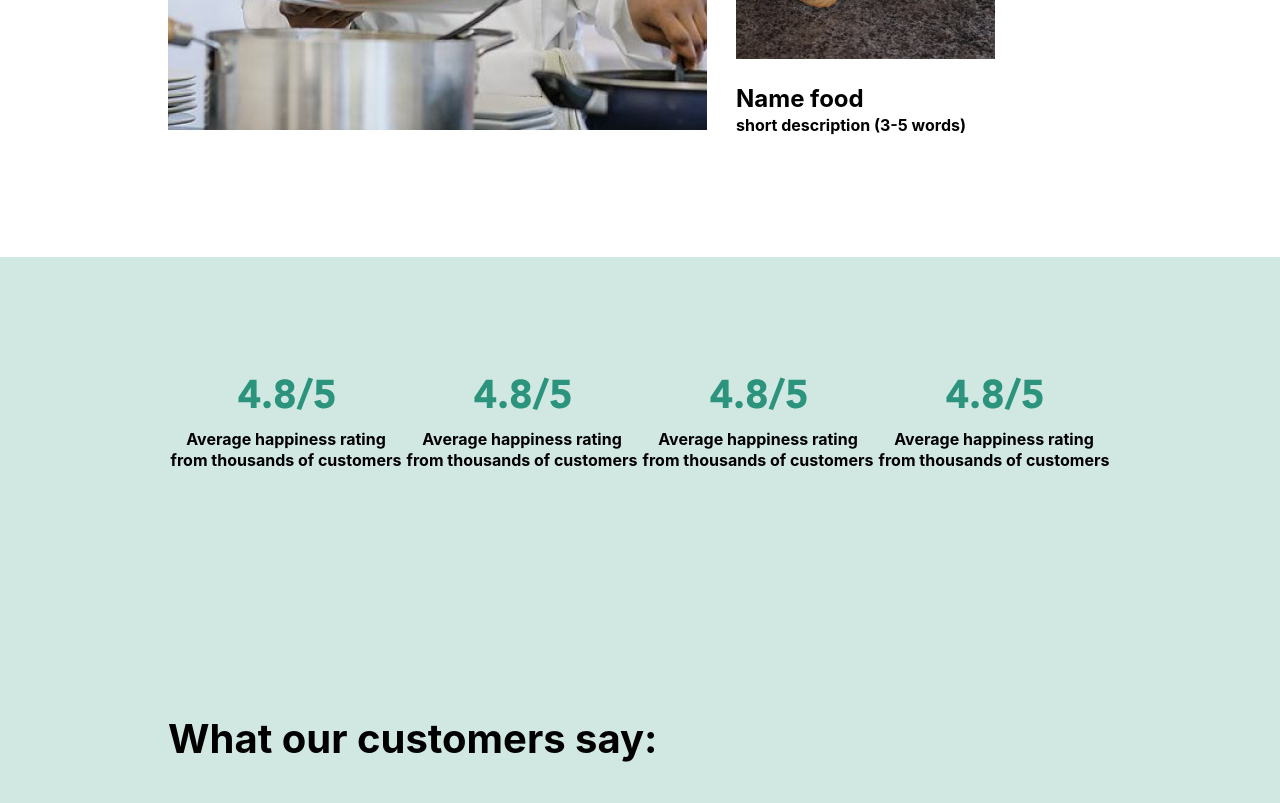
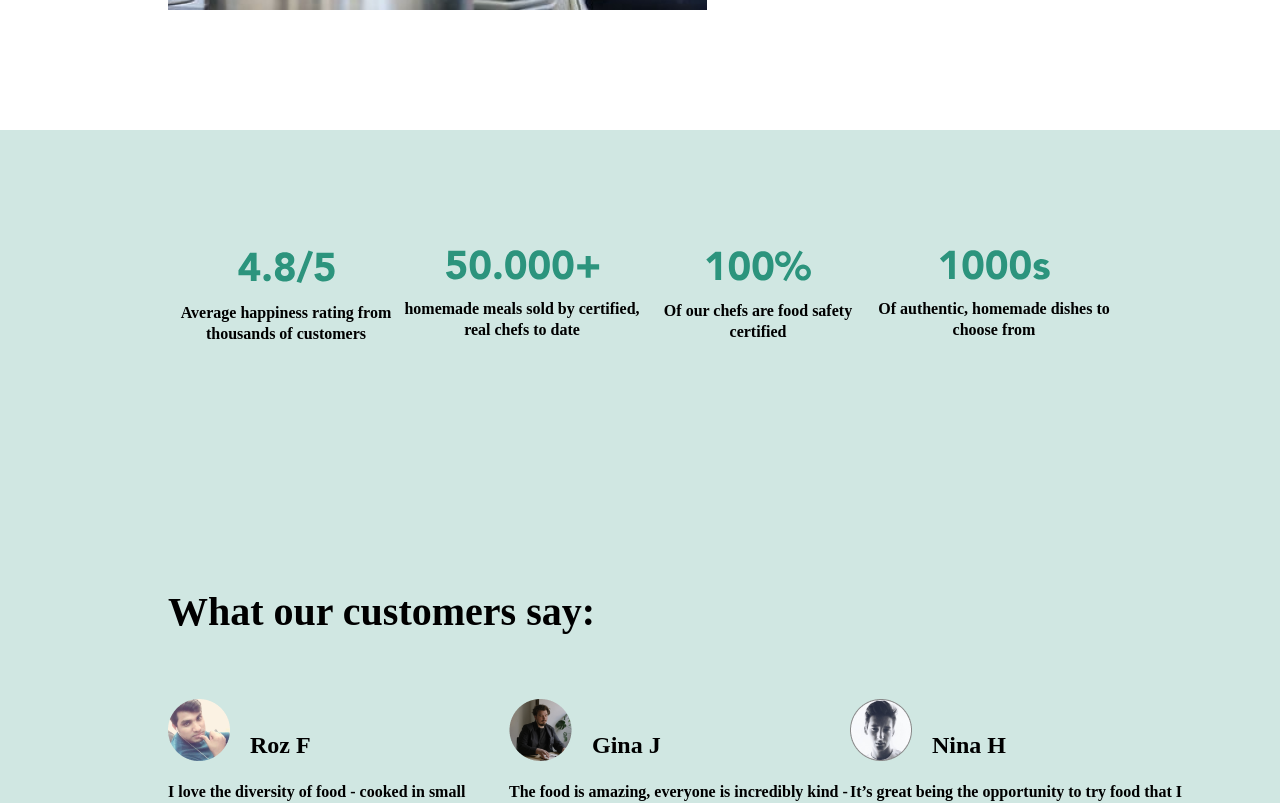
Before and after one commit to devvad/brightlab-test-project-react-ts, a React (Create React App) app: page / in a window 1280 px wide. Shown: the part 3840-4643 px from the top of the page. Built offline with nearby package versions, Linux system fonts and the light colour scheme.

Commit message:
fix facts

```diff
--- a/src/App.tsx
+++ b/src/App.tsx
@@ -84,19 +84,19 @@ function App() {
         	alt: "4.8/5"
 				},
 				{
-					figcaption: "Average happiness rating from thousands of customers",
-        	image: fact1,
-        	alt: "4.8/5"
+					figcaption: "homemade meals sold by certified, real chefs to date",
+        	image: fact2,
+        	alt: "50.000+"
 				},
 				{
-					figcaption: "Average happiness rating from thousands of customers",
-        	image: fact1,
-        	alt: "4.8/5"
+					figcaption: "Of our chefs are food safety certified",
+        	image: fact3,
+        	alt: "100%"
 				},
 				{
-					figcaption: "Average happiness rating from thousands of customers",
-        	image: fact1,
-        	alt: "4.8/5"
+					figcaption: "Of authentic, homemade dishes to choose from",
+        	image: fact4,
+        	alt: "1000s"
 				},
 			]}
 
--- a/src/index.css
+++ b/src/index.css
@@ -1,8 +1,6 @@
 body {
   margin: 0;
-  font-family: -apple-system, BlinkMacSystemFont, 'Segoe UI', 'Roboto', 'Oxygen',
-    'Ubuntu', 'Cantarell', 'Fira Sans', 'Droid Sans', 'Helvetica Neue',
-    sans-serif;
+  font-family: 'Avenir';
   -webkit-font-smoothing: antialiased;
   -moz-osx-font-smoothing: grayscale;
 }
```
Also changed, not shown: src/App.css (deleted, +0 -38 lines).
